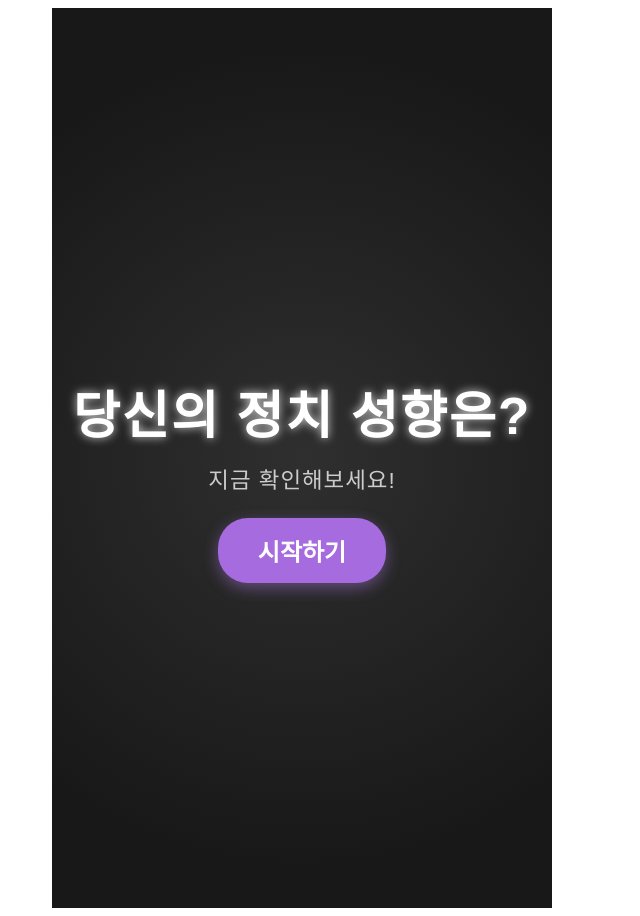
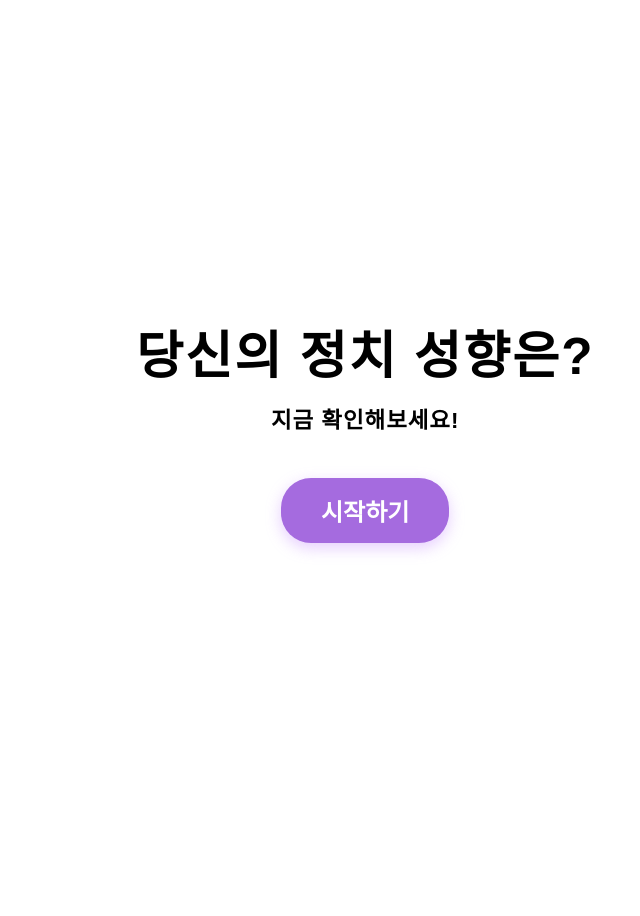
Before and after one commit to Co-Deep-Project/Deploy, a React (Create React App) app in the folder frontend/: page /mbti in a window 1280 px wide. Shown: the whole page, without its empty margins (338-978 px from the left). After the commit the page ends 816 px from the top, so only its background shows below. Built offline with nearby package versions, Linux system fonts and the light colour scheme.

Commit message:
Update StartScreen.css

```diff
--- a/frontend/src/mbti/StartScreen.css
+++ b/frontend/src/mbti/StartScreen.css
@@ -1,50 +1,38 @@
-/* 전체 화면 컨테이너 */
 .start-screen {
+  display: flex;
+  flex-direction: column; /* 세로 정렬 */
+  justify-content: center; /* 수직 중앙 정렬 */
+  align-items: center; /* 수평 중앙 정렬 */
+  height: 100vh; /* 화면 높이를 100%로 설정 */
+  background: white; /* 배경색 */
+  color: black;
   font-family: "Noto Sans KR", sans-serif;
-  width: 500px; /* ResultScreen과 동일한 너비 */
-  height: 900px; /* ResultScreen과 동일한 높이 */
-  display: flex;
-  justify-content: center; /* 가로 중앙 정렬 */
-  align-items: center; /* 세로 중앙 정렬 */
-  background: #121212; /* 검은색 배경 */
-  color: #ffffff;
-  text-align: center;
-  position: relative;
-  overflow: hidden;
-  margin: 0 auto; /* 중앙 정렬 */
-  animation: backgroundAnimation 15s linear infinite; /* 배경 애니메이션 효과 */
+  text-align: center; /* 텍스트 중앙 정렬 */
+  margin-left: 10%;
 }
 
-/* 배경 애니메이션 효과 */
-@keyframes backgroundAnimation {
-  0% {
-    background: radial-gradient(circle, #0f0f0f, #181818 80%);
-  }
-  50% {
-    background: radial-gradient(circle, #2f2f2f, #181818 80%);
-  }
-  100% {
-    background: radial-gradient(circle, #0f0f0f, #181818 80%);
-  }
-}
 
 /* 메인 텍스트 */
 .main-heading {
   font-size: 3.2rem;
   font-weight: bold;
-  color: #ffffff;
+  color: black;
   margin-bottom: 15px;
+  text-align: center; /* 텍스트를 중앙 정렬 */
   text-shadow: 0 0 10px rgba(255, 255, 255, 0.8);
   letter-spacing: 2px; /* 글자 간격 넓히기 */
 }
 
+
 /* 서브 텍스트 */
 .sub-heading {
   font-size: 1.4rem;
-  color: #cccccc;
+  color: black;
+  font-weight: bold;
   margin-bottom: 20px; /* 서브텍스트와 버튼 사이의 간격 */
   letter-spacing: 1px; /* 글자 간격 넓히기 */
   line-height: 1.5; /* 줄 간격 넓히기 */
+  text-align: center; /* 텍스트를 중앙 정렬 */
 }
 
 /* 시작 버튼 */
@@ -59,6 +47,13 @@
   cursor: pointer;
   transition: all 0.3s ease-in-out;
   box-shadow: 0 5px 15px rgba(192, 132, 252, 0.4);
+  margin-top: 20px; /* 버튼 위에 여백 추가 */
+}
+
+.start-title {
+  font-size: 3rem;
+  font-weight: bold;
+  margin-bottom: 0.5rem;
 }
 
 .start-button:hover {
@@ -82,6 +77,28 @@
   z-index: -1;
 }
 
+.start-footer {
+  position: absolute; /* footer를 고정 */
+  bottom: 5%; /* 화면 하단에서 약간 위로 이동 */
+  width: 100%; /* 너비를 전체로 설정 */
+  text-align: center;
+  line-height: 1.35;
+  font-size: 13px;
+  margin-left: 9%;
+}
+
+.start-footer p {
+  font-size: 13px;
+}
+
+.start-highlight {
+  background: linear-gradient(90deg, #4a4a4a, #2b2b2b); /* 톤다운 블랙 그라디언트 */
+  -webkit-background-clip: text;
+  -webkit-text-fill-color: transparent; /* 텍스트에 그라디언트 적용 */
+}
+
+
+
 /* 배경 애니메이션 효과 */
 @keyframes moveBackground {
   from {
```
